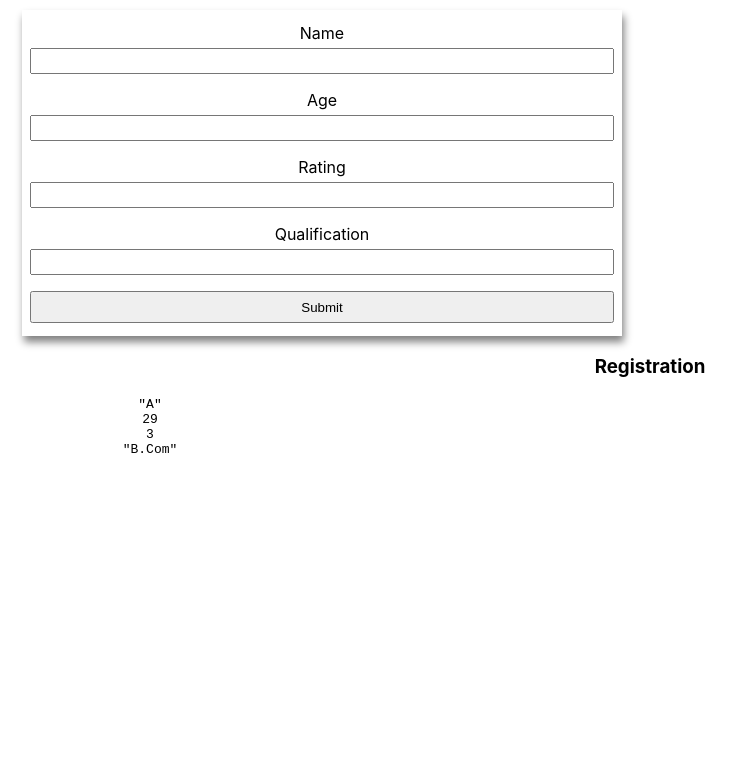
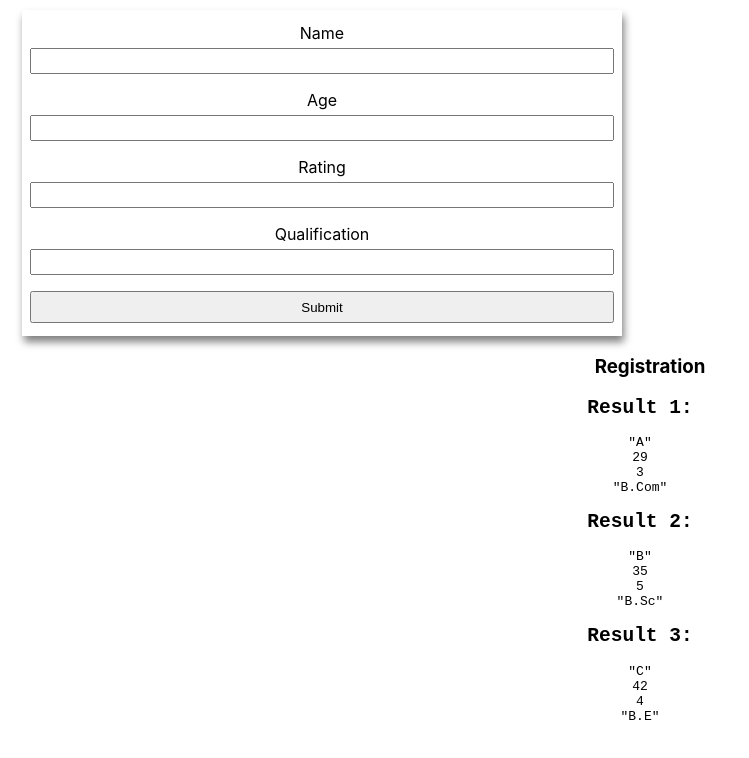
Before and after one commit to capntechbeard/react-dynamicform, a React (Create React App) app: page / in a window 1280 px wide. Shown: the top 758 px of the page, without its empty margins (0-749 px from the left). Built offline with nearby package versions, Linux system fonts and the light colour scheme.

Commit message:
display all three objects within the JSON, and their individual values

```diff
--- a/src/App.js
+++ b/src/App.js
@@ -31,10 +31,19 @@ class App extends Component {
 
   onSubmit = model => {
     model.id = +new Date();
-    alert(JSON.stringify(model));
     this.setState({
       data: [model, ...this.state.data]
     });
+    alert(
+      "Name: " +
+        JSON.stringify(this.state.data[0].name) +
+        "     Age: " +
+        JSON.stringify(this.state.data[0].age) +
+        "     Rating: " +
+        JSON.stringify(this.state.data[0].rating) +
+        "     Qualification: " +
+        JSON.stringify(this.state.data[0].qualification)
+    );
   };
 
   render() {
@@ -59,7 +68,8 @@ class App extends Component {
           }}
         />
 
-        <pre style={{ width: "300px" }}>
+        <pre>
+          <h2>Result 1:</h2>
           {JSON.stringify(this.state.data[0].name)}
           <br />
           {JSON.stringify(this.state.data[0].age)}
@@ -67,6 +77,22 @@ class App extends Component {
           {JSON.stringify(this.state.data[0].rating)}
           <br />
           {JSON.stringify(this.state.data[0].qualification)}
+          <h2>Result 2:</h2>
+          {JSON.stringify(this.state.data[1].name)}
+          <br />
+          {JSON.stringify(this.state.data[1].age)}
+          <br />
+          {JSON.stringify(this.state.data[1].rating)}
+          <br />
+          {JSON.stringify(this.state.data[1].qualification)}
+          <h2>Result 3:</h2>
+          {JSON.stringify(this.state.data[2].name)}
+          <br />
+          {JSON.stringify(this.state.data[2].age)}
+          <br />
+          {JSON.stringify(this.state.data[2].rating)}
+          <br />
+          {JSON.stringify(this.state.data[2].qualification)}
         </pre>
       </div>
     );
```
